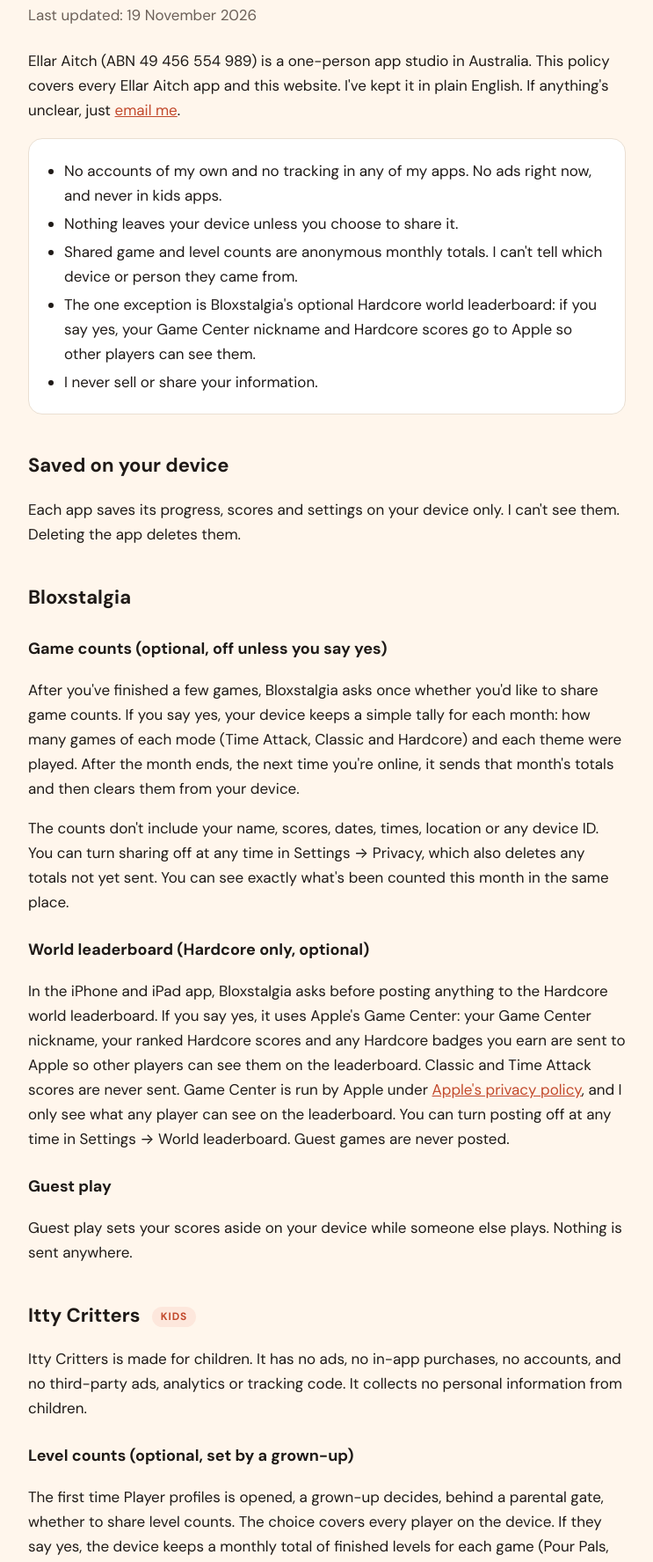
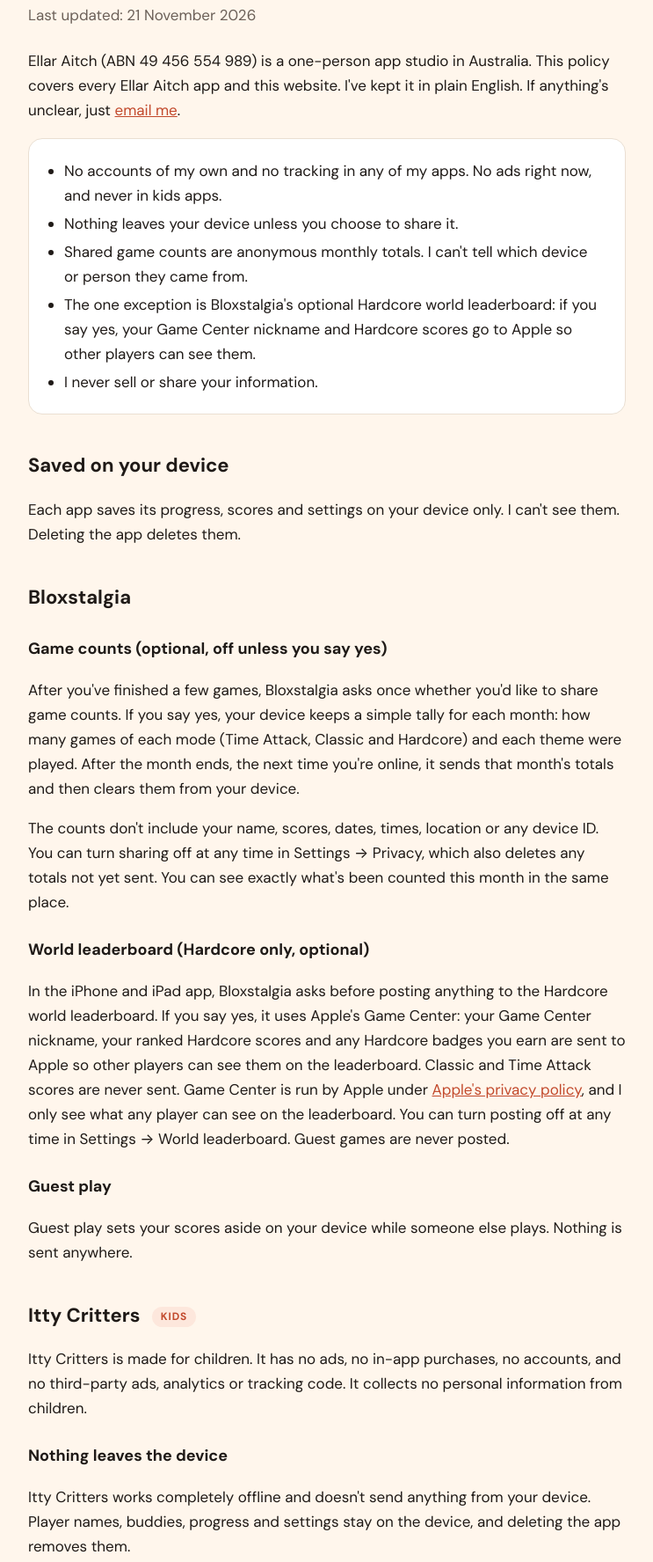
Before and after one commit to EllarAitch/EllarAitchSite, a plain HTML site: page privacy.html in a window 1280 px wide. Shown: the part 204-1979 px from the top of the page at 88% size, without its empty margins (268-1011 px from the left). Drawn offline with Linux system fonts and the light colour scheme.

Commit message:
Privacy: Itty Critters 1.0 sends nothing (level counts held for 1.1)
Co-Authored-By: Claude Opus 5.5 <noreply@anthropic.com>
Claude-Session: https://claude.ai/code/session_01Vu2GoRuhTgocwXCALHUWVb

```diff
--- a/privacy.html
+++ b/privacy.html
@@ -27,13 +27,13 @@
   </header>
   <main class="prose">
     <h1>Privacy policy</h1>
-    <p class="meta">Last updated: 19 November 2026</p>
+    <p class="meta">Last updated: 21 November 2026</p>
     <p>Ellar Aitch (ABN 49 456 554 989) is a one-person app studio in Australia. This policy covers every Ellar Aitch app and this website. I've kept it in plain English. If anything's unclear, just <button type="button" class="email-link">email me</button>.</p>
 
     <ul class="short">
       <li>No accounts of my own and no tracking in any of my apps. No ads right now, and never in kids apps.</li>
       <li>Nothing leaves your device unless you choose to share it.</li>
-      <li>Shared game and level counts are anonymous monthly totals. I can't tell which device or person they came from.</li>
+      <li>Shared game counts are anonymous monthly totals. I can't tell which device or person they came from.</li>
       <li>The one exception is Bloxstalgia's optional Hardcore world leaderboard: if you say yes, your Game Center nickname and Hardcore scores go to Apple so other players can see them.</li>
       <li>I never sell or share your information.</li>
     </ul>
@@ -52,9 +52,8 @@
 
     <h2>Itty Critters <span class="tag">Kids</span></h2>
     <p>Itty Critters is made for children. It has no ads, no in-app purchases, no accounts, and no third-party ads, analytics or tracking code. It collects no personal information from children.</p>
-    <h3>Level counts (optional, set by a grown-up)</h3>
-    <p>The first time Player profiles is opened, a grown-up decides, behind a parental gate, whether to share level counts. The choice covers every player on the device. If they say yes, the device keeps a monthly total of finished levels for each game (Pour Pals, Little Trails and Sunset Pairs). After the month ends, it sends those three numbers once and clears them from the device.</p>
-    <p>The totals are for the whole device. They contain no player names, profiles, ages, scores, times or device IDs. A grown-up can turn sharing off at any time in Grown-ups → Player profiles, which also deletes any totals not yet sent.</p>
+    <h3>Nothing leaves the device</h3>
+    <p>Itty Critters works completely offline and doesn't send anything from your device. Player names, buddies, progress and settings stay on the device, and deleting the app removes them.</p>
     <p>I've written this with Australia's Privacy Act and the US Children's Online Privacy Protection Act (COPPA) in mind.</p>
 
     <h2>Unmuddle</h2>
```
